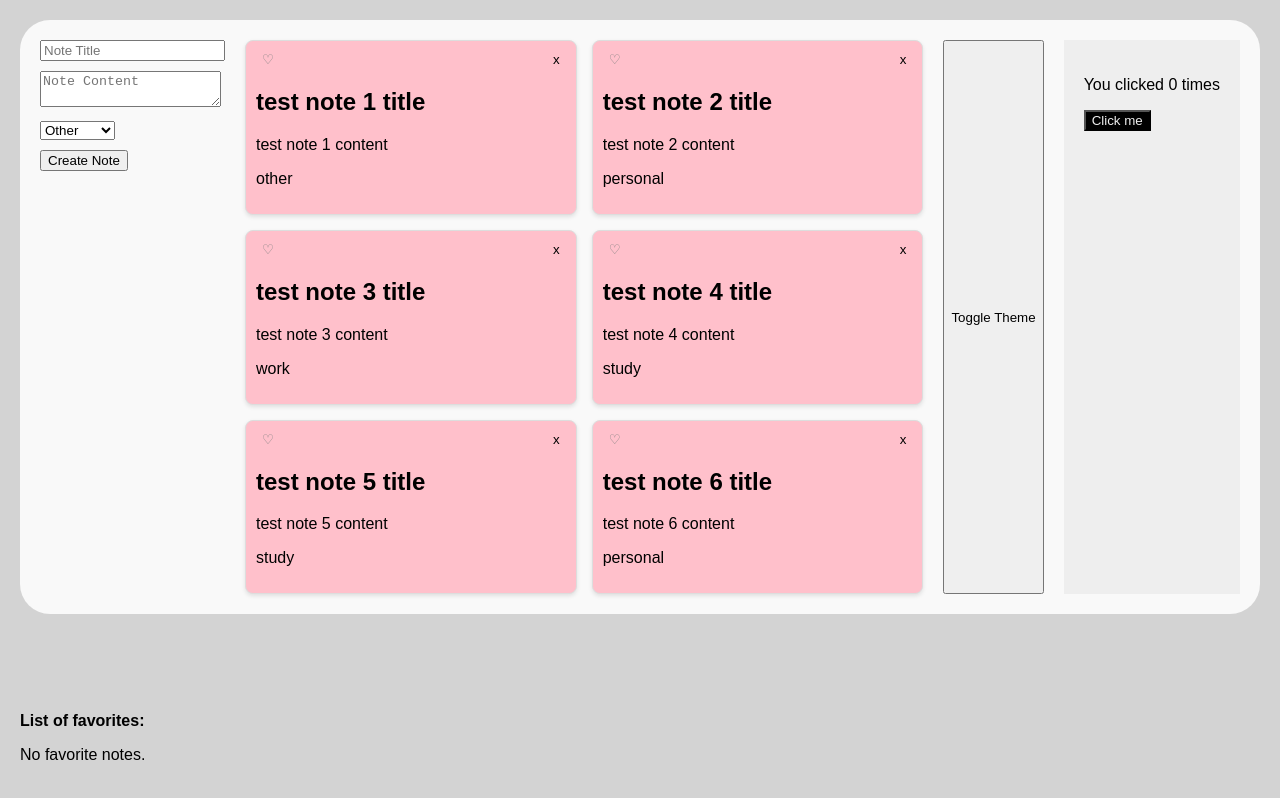
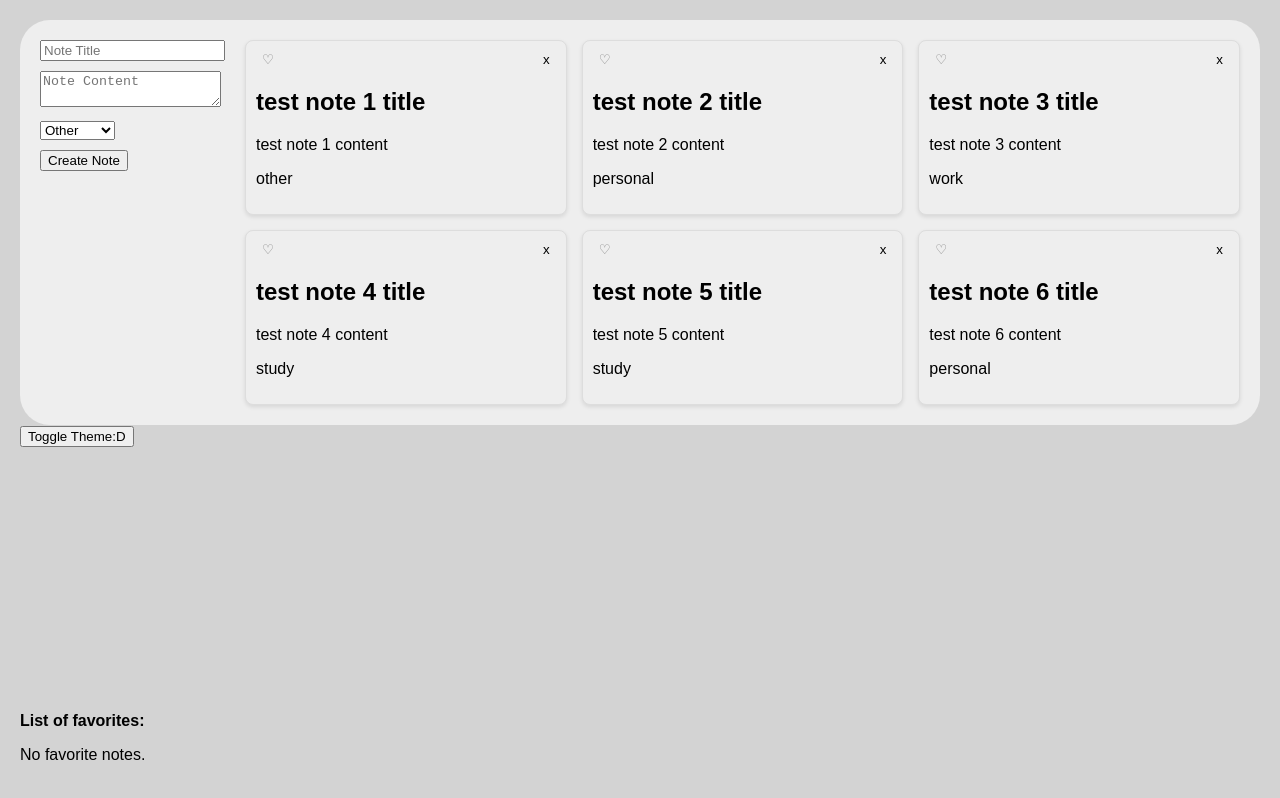
Before and after one commit to dhaDang/CSE-110-LAB-3, a React (Create React App) app in the folder my-app/: page / in a window 1280 px wide. Built offline with nearby package versions, Linux system fonts and the light colour scheme.

Commit message:
Update App.tsx

```diff
--- a/my-app/src/App.tsx
+++ b/my-app/src/App.tsx
@@ -1,12 +1,12 @@
-import React, {useState} from 'react';
+import React, {useContext, useState} from 'react';
 import logo from './logo.svg';
 import './App.css'; /*import css file*/
 import { Label, Note } from "./types"; /*import custom types for note and label*/
 import { dummyNotesList } from "./constants"; /*import dummy data*/
-import ToggleTheme, { ClickCounter} from "./hooksExercise"; /*import toggle theme and clickcounter compoenets*/
+import {ThemeContext, themes} from "./themeContext";
 
 
-function App() {
+export function App() {
   const [notes,setNotes]=useState<Note[]>(dummyNotesList); /*state to store notes*/
 
   const [newNote, setNewNote] = useState<Note>({ /*state for storing new note data*/
@@ -62,8 +62,10 @@ const createNoteHandler = (event: React.FormEvent<HTMLFormElement>) => { /*funct
   const favoriteNoteTitles = notes.filter(note => note.isFavorite).map(note=>note.title);
   const [titleBackgroundColor, setTitleBackgroundColor] = useState<string>('');
   const [contentBackgroundColor, setContentBackgroundColor] = useState<string>('');
+  const theme = useContext(ThemeContext);
   return (
-    <div className='app-container'>
+    <div className='app-container'
+    style={{background: theme.background, color: theme.foreground, padding:"20px"}}>
       {/*creation note area*/}
       <form className="note-form" onSubmit={createNoteHandler}>
     	<div>
@@ -113,13 +115,13 @@ const createNoteHandler = (event: React.FormEvent<HTMLFormElement>) => { /*funct
          <div
            key={note.id}
            className="note-item"
-            style = {{border: "1px solid #ddd", borderRadius: "8px", padding: "10px"}}
+            style = {{border: "1px solid #ddd", borderRadius: "8px", padding: "10px", background: theme.background, color: theme.foreground}}
             onClick = {() => selectNoteForEditing(note)}
             >
            <div className="notes-header">
             {/*for each note have a heart for the favorites*/}
             <button onClick={() => toggleFavorite(note.id)}
-              style={{cursor: 'pointer', border:'none',background:'transparent'}}>
+              style={{cursor: 'pointer', border:'none', background: theme.background, color: theme.foreground}}>
                 <span style = {{color: note.isFavorite ? 'red' : 'gray'}}>
                   {note.isFavorite ? '♥' : '♡'}
                 </span>
@@ -130,7 +132,7 @@ const createNoteHandler = (event: React.FormEvent<HTMLFormElement>) => { /*funct
                 e.stopPropagation();
                 deleteNote(note.id);
               }}
-                style = {{cursor:'pointer', border:'none', background:'transparent'}}
+                style = {{cursor:'pointer', border:'none', background: theme.background, color: theme.foreground}}
                 >
                   x
                   </button>
@@ -170,10 +172,25 @@ const createNoteHandler = (event: React.FormEvent<HTMLFormElement>) => { /*funct
           ) : (<p>No favorite notes.</p>)}
         </ul>
      </div>
-     {/*changes light/dark mode*/}
-     <ToggleTheme/>
    </div>
   );
 }
+export function ToggleTheme() {
+  //manages the current theme -> uses light as default
+  const [currentTheme, setCurrentTheme] = useState(themes.light);
 
-export default App;
+  const toggleTheme = () => {
+    //switches between light and dark mode
+    setCurrentTheme(currentTheme === themes.light ? themes.dark : themes.light);
+  };
+
+  return (
+    //changes children to current theme
+    <ThemeContext.Provider value={currentTheme}>
+      <App/>
+      <button onClick={toggleTheme}> Toggle Theme:D </button>
+    </ThemeContext.Provider>
+  );
+ }
+
+ export default ToggleTheme;
```
